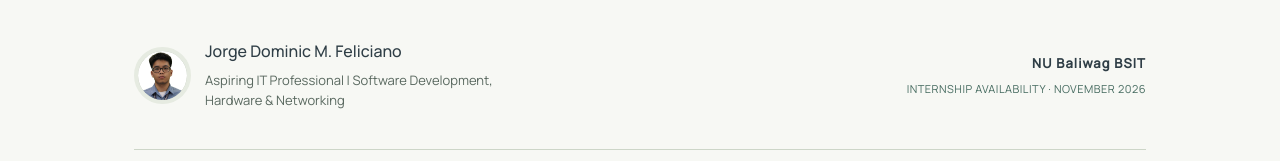
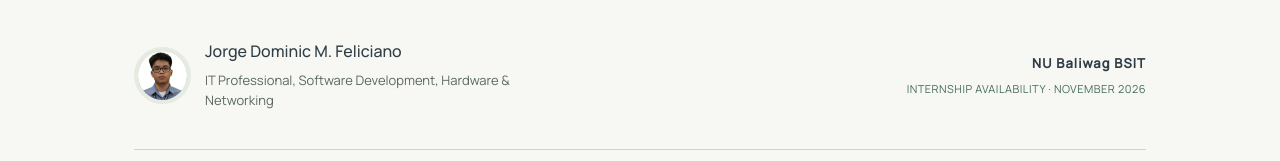
Before and after one commit to JorjDominic/Portfolio, a React (Create React App) app: page / in a window 1280 px wide. Shown: the part 121-282 px from the top of the page. Built offline with nearby package versions, Linux system fonts and the light colour scheme.

Commit message:
Update Site source

```diff
--- a/src/App.js
+++ b/src/App.js
@@ -134,7 +134,7 @@ export default function App() {
             <div>
               <strong>Jorge Dominic M. Feliciano</strong>
               <small>
-                Aspiring IT Professional | Software Development, Hardware &amp;
+                IT Professional, Software Development, Hardware &amp;
                 Networking
               </small>
             </div>
```
